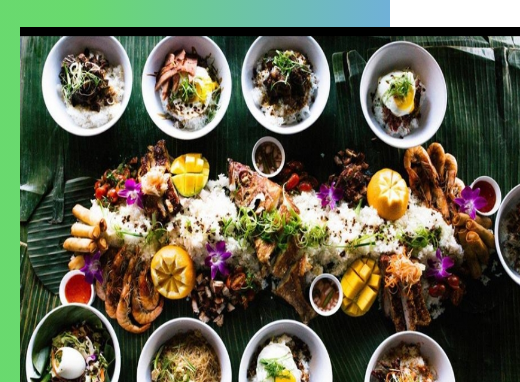
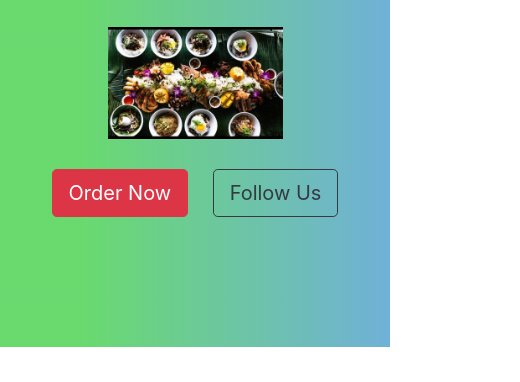
Before and after one commit to Julio1018/GenKarinderia, a plain HTML site: page index.html in a window 390 px wide. Shown: the part 462-844 px from the top of the page, 520 px wide, since content can reach past the window. Drawn offline with nearby package versions, Linux system fonts and the light colour scheme.

Commit message:
Update styles.css

```diff
--- a/css/styles.css
+++ b/css/styles.css
@@ -15,17 +15,19 @@ p {
 }
 
 /* Mobile Responsiveness */
-@media (max-width: 1000px) {
+@media (max-width: 990px) {
   .hero-text {
     text-align: center;
   }
 
   .food-photo {
-    width: auto;
+    margin: auto;
   }
+
   #foods {
     width: auto;
   }
+
 }
 
 /* Navbar */
@@ -47,8 +49,9 @@ p {
 }
 
 .food-photo {
-  height: 400px;
-  width: 500px;
+  display: block;
+  margin: auto;
+  width: 50%
 }
 
 .hero-text {
```
